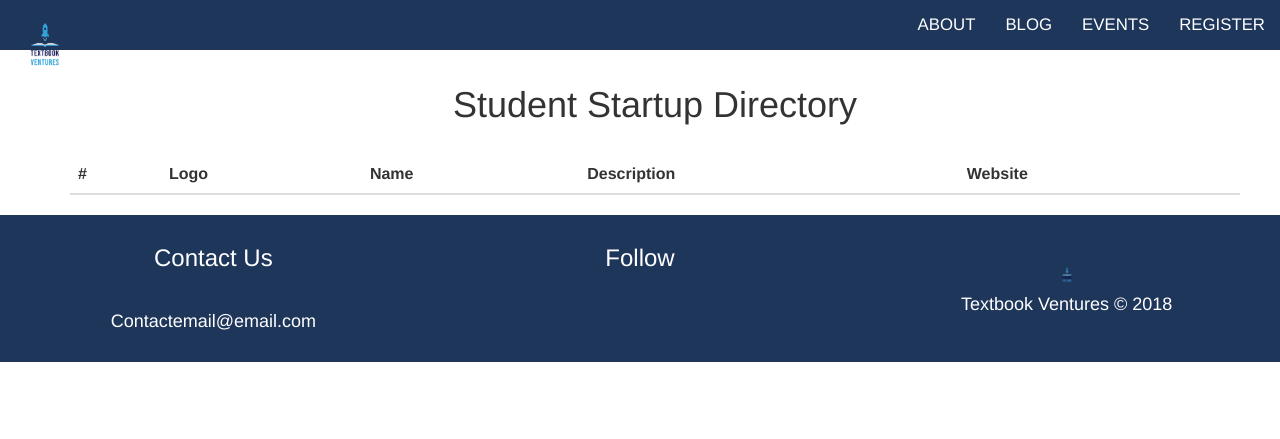
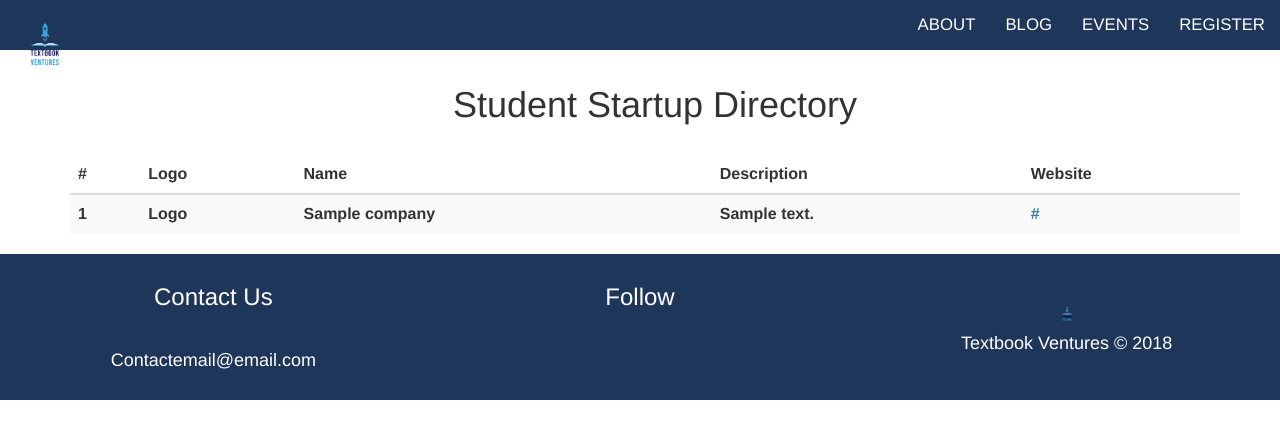
Before and after one commit to Kevinwochan/Startup-Directory, a Django app: page /directory/ in a window 1280 px wide. Shown: the top 439 px of the page. Run offline with Django 3.2, Linux system fonts and the light colour scheme; tables that the repository leaves empty hold one stand-in row (values such as "Sample post"); lists and menus that the app fills with data are empty; some libraries are stand-ins or nearby versions.

Commit message:
Directory HTML template

```diff
--- a/apps/directory/templates/index.html
+++ b/startupdirectory/templates/index.html
@@ -16,7 +16,19 @@
                     <th data-field="name">Website</th>
                 </tr>
             </thead>
-            <tbody></tbody>
+            <tbody>
+            {% for company in companies %}
+                <tr>
+                    <th data-field="id">{{ company.id }}</th>
+                    <th data-field="name">Logo</th>
+                    <th data-field="name">{{ company.company_name }}</th>
+                    <th data-field="name">{{ company.company_description }}</th>
+                    <th data-field="name"><a href="{{ company.website_url }}">{{ company.website_url }}</a></th>
+                </tr>
+            {% empty %}
+                <p> No Companies Found </p>
+            {% endfor %}
+            </tbody>
         </table>
     </div>
 </div>
```
